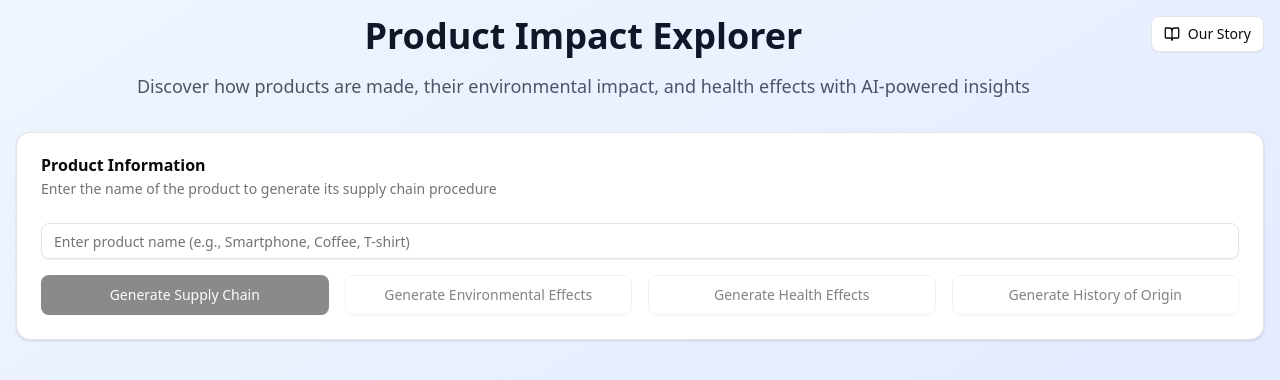
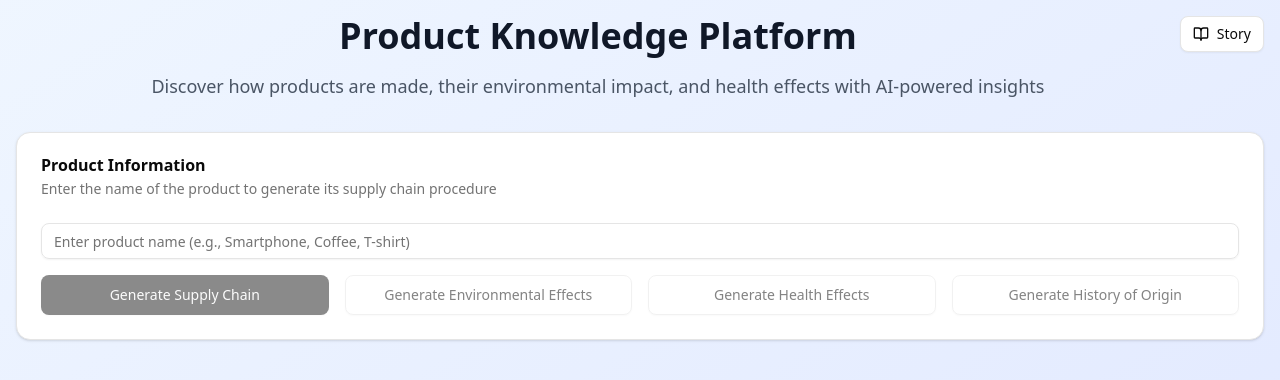
Before and after one commit to shihabsarar29/FAF-Hackathon, a Next.js app: page / in a window 1280 px wide. Shown: the top 380 px of the page. Built offline with nearby package versions, Linux system fonts and the light colour scheme.

Commit message:
veo video added

```diff
--- a/src/app/layout.tsx
+++ b/src/app/layout.tsx
@@ -13,7 +13,7 @@ const geistMono = Geist_Mono({
 });
 
 export const metadata: Metadata = {
-  title: "Product Impact Explorer",
+  title: "Product Knowledge Platform",
   description: "Discover how products are made, their environmental impact, and health effects with AI-powered insights",
 };
 
--- a/src/app/page.tsx
+++ b/src/app/page.tsx
@@ -86,7 +86,7 @@ function StepCard({ step }: { step: SupplyChainStep }) {
     <Card className="overflow-hidden">
       <CardHeader className="pb-3">
         <CardTitle className="flex items-center gap-3">
-          <span className="bg-blue-500 text-white rounded-full w-8 h-8 flex items-center justify-center text-sm font-bold">
+          <span className="bg-black text-white rounded-full w-8 h-8 flex items-center justify-center text-sm font-bold">
             {step.stepNumber}
           </span>
           <div>
@@ -765,7 +765,7 @@ export default function Home() {
             <div></div>
             <div className="text-center">
               <h1 className="text-4xl font-bold text-gray-900 mb-4">
-                Product Impact Explorer
+                Product Knowledge Platform
               </h1>
               <p className="text-lg text-gray-600">
                 Discover how products are made, their environmental impact, and health effects with AI-powered insights
@@ -774,7 +774,7 @@ export default function Home() {
             <Link href="/story">
               <Button variant="outline" className="flex items-center gap-2">
                 <BookOpen className="w-4 h-4" />
-                Our Story
+                Story
               </Button>
             </Link>
           </div>
--- a/src/app/story/page.tsx
+++ b/src/app/story/page.tsx
@@ -19,7 +19,7 @@ export default function StoryPage() {
             </Button>
           </Link>
           <div>
-            <h1 className="text-4xl font-bold text-gray-900">Our Story</h1>
+            <h1 className="text-4xl font-bold text-gray-900">Story</h1>
             <p className="text-lg text-gray-600 mt-2">Building the future of interactive learning</p>
           </div>
         </div>
@@ -36,9 +36,25 @@ export default function StoryPage() {
             <p className="mb-4">
               I&apos;m building a video-based learning platform where users can explore a product&apos;s supply chain, environmental impact, and health effects—all in an interactive, gamified way. Think Alchemy, where players combine &ldquo;elements&rdquo; to create products, or multiplayer quizzes with leaderboards to keep engagement high.
             </p>
-            <p>
+            <p className="mb-4">
+              Instead of social media reels, people will be checking out product reels—discovering the fascinating stories behind everyday items through engaging, bite-sized video content that educates while it entertains.
+            </p>
+            <p className="mb-6">
               Initially, I planned to generate videos using Veo 3, but with costs ranging from <strong>$15–$45 for a single one-minute video</strong>, mass adoption wasn&apos;t realistic. Video generation will eventually become cheaper, but I didn&apos;t want to wait. Instead, I designed a cost-optimized architecture that works now and can seamlessly upgrade to new tech later.
             </p>
+
+            <div className="aspect-video w-full">
+              <iframe
+                width="100%"
+                height="100%"
+                src="https://www.youtube.com/embed/uWbxFEH-VUc"
+                title="Product Knowledge Platform Demo"
+                frameBorder="0"
+                allow="accelerometer; autoplay; clipboard-write; encrypted-media; gyroscope; picture-in-picture"
+                allowFullScreen
+                className="rounded-lg"
+              ></iframe>
+            </div>
           </CardContent>
         </Card>
 
@@ -161,7 +177,7 @@ export default function StoryPage() {
           <CardContent className="text-center py-8">
             <h3 className="text-2xl font-bold mb-4">Ready to Explore?</h3>
             <p className="text-lg mb-6 opacity-90">
-              Experience the future of product learning today. Try our Product Impact Explorer and see how we make complex supply chains accessible and engaging.
+              Experience the future of product learning today. Try our Product Knowledge Platform and see how we make complex supply chains accessible and engaging.
             </p>
             <Link href="/">
               <Button size="lg" variant="secondary">
--- a/src/components/VideoPresentation.tsx
+++ b/src/components/VideoPresentation.tsx
@@ -515,11 +515,11 @@ export default function VideoPresentation({ items, images, audioData, contentTyp
         <div className="space-y-4">
           <div className="flex items-center justify-center gap-4">
             {!isPlaying ? (
-              <Button onClick={handlePlay} className="bg-green-600 hover:bg-green-700">
+              <Button onClick={handlePlay} className="bg-black hover:bg-gray-800">
                 Play Presentation
               </Button>
             ) : isPaused ? (
-              <Button onClick={handleResume} className="bg-green-600 hover:bg-green-700">
+              <Button onClick={handleResume} className="bg-black hover:bg-gray-800">
                 Resume
               </Button>
             ) : (
@@ -555,8 +555,8 @@ export default function VideoPresentation({ items, images, audioData, contentTyp
                 onClick={() => handleStepClick(index)}
                 className={`p-2 text-xs rounded border text-left ${
                   index === currentStep
-                    ? 'bg-blue-100 border-blue-300 text-blue-800'
-                    : 'bg-gray-50 border-gray-200 hover:bg-gray-100'
+                    ? 'bg-black border-black text-white'
+                    : 'bg-gray-50 border-gray-200 hover:bg-black hover:text-white'
                 }`}
               >
                 <div className="font-semibold">{contentType === 'supply-chain' ? 'Step' : 'Effect'} {getItemId(item)}</div>
```
